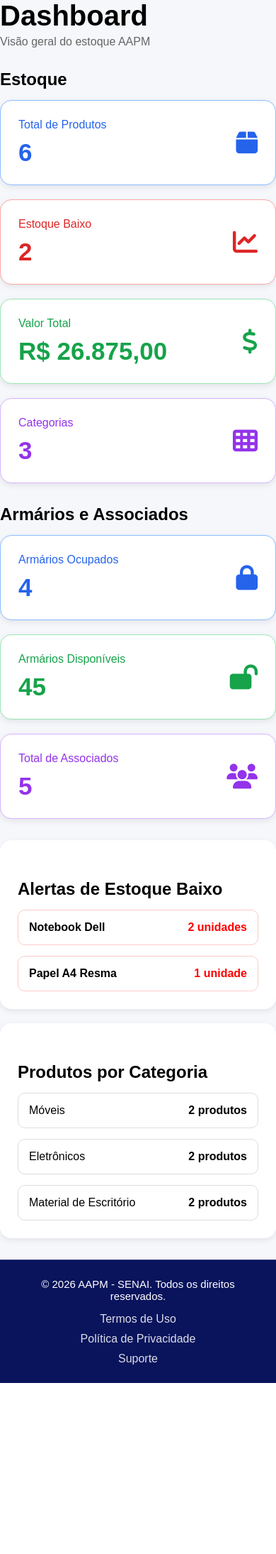
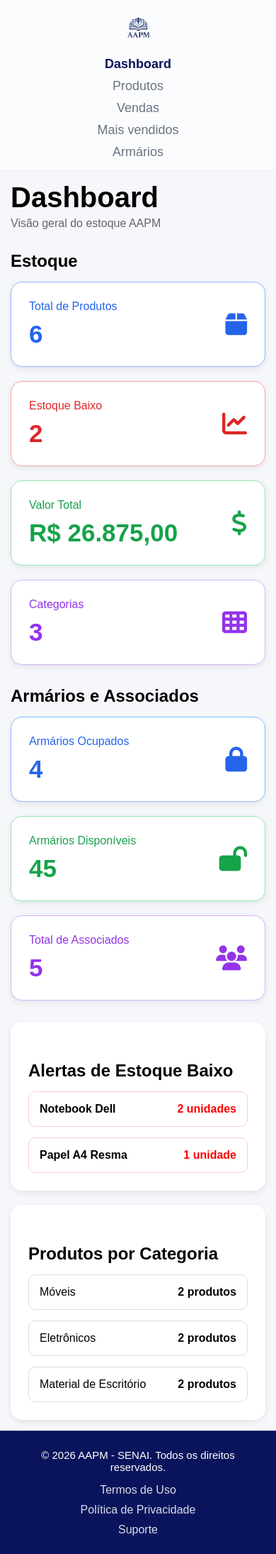
Before and after one commit to kazukiwi/Projeto-AAPM-Harity, a FastAPI app: template app/templates/dashboard.html in a window 390 px wide. Shown: the whole page at 71% size. Before the commit the page ends 1949 px from the top, so only its background shows below. Run offline with FastAPI, Linux system fonts and the light colour scheme; the template is opened without the code that fills it, so the values that code supplies are empty.

Commit message:
adiciona navbar responsiva e atualiza o dashboard com dados dinâmicos; ajusta estilos e estrutura do HTML

```diff
--- a/app/javascript/dashboard.js
+++ b/app/javascript/dashboard.js
@@ -1,22 +1,75 @@
-// Atualiza dashboard automaticamente (simulação)
+// 1. Simulação dos dados que o Admin vai inserir (ou que virão do banco de dados)
+const dadosDoAdmin = {
+    totalProdutos: 6,
+    estoqueBaixo: 2,
+    valorTotal: 26875.00,
+    totalCategorias: 3,
+    armariosOcupados: 4,
+    armariosDisponiveis: 45,
+    totalAssociados: 5,
 
-function atualizarDashboard() {
-    const totalProdutos = document.querySelector(".card.azul h3");
-    const estoqueBaixo = document.querySelector(".card.vermelho h3");
-    const valorTotal = document.querySelector(".card.verde h3");
-    const categorias = document.querySelector(".card.roxo h3");
+    // Lista de produtos com estoque baixo
+    alertas: [
+        { nome: "Notebook Dell", unidades: 2 },
+        { nome: "Papel A4 Resma", unidades: 1 }
+    ],
 
-    if (!totalProdutos || !estoqueBaixo || !valorTotal || !categorias) return;
+    // Lista de produtos por categoria
+    categorias: [
+        { nome: "Móveis", quantidade: 2 },
+        { nome: "Eletrônicos", quantidade: 2 },
+        { nome: "Material de Escritório", quantidade: 2 }
+    ]
+};
 
-    totalProdutos.innerText = Math.floor(Math.random() * 20);
-    estoqueBaixo.innerText = Math.floor(Math.random() * 5);
-    categorias.innerText = Math.floor(Math.random() * 10);
+// 2. Função que injeta esses dados no HTML da página
+function atualizarDashboard(dados) {
+    // Atualizando os cards superiores (Estoque)
+    document.getElementById("total-produtos").textContent = dados.totalProdutos;
+    document.getElementById("estoque-baixo").textContent = dados.estoqueBaixo;
+    document.getElementById("total-categorias").textContent = dados.totalCategorias;
 
-    console.log("Dashboard atualizado");
+    // Formatando o valor para a moeda Real (R$)
+    document.getElementById("valor-total").textContent = dados.valorTotal.toLocaleString('pt-BR', {
+        style: 'currency',
+        currency: 'BRL'
+    });
+
+    // Atualizando os cards do meio (Armários e Associados)
+    document.getElementById("armarios-ocupados").textContent = dados.armariosOcupados;
+    document.getElementById("armarios-disponiveis").textContent = dados.armariosDisponiveis;
+    document.getElementById("total-associados").textContent = dados.totalAssociados;
+
+    // --- Renderizando a lista de Alertas Dinamicamente ---
+    const containerAlertas = document.getElementById("lista-alertas");
+    containerAlertas.innerHTML = ""; // Limpa o container antes de colocar novos dados
+
+    dados.alertas.forEach(alerta => {
+        const divAlerta = document.createElement("div");
+        divAlerta.className = "alerta";
+        divAlerta.innerHTML = `
+            <strong>${alerta.nome}</strong>
+            <span>${alerta.unidades} ${alerta.unidades === 1 ? 'unidade' : 'unidades'}</span>
+        `;
+        containerAlertas.appendChild(divAlerta);
+    });
+
+    // --- Renderizando a lista de Categorias Dinamicamente ---
+    const containerCategorias = document.getElementById("lista-categorias");
+    containerCategorias.innerHTML = ""; // Limpa o container antes de colocar novos dados
+
+    dados.categorias.forEach(cat => {
+        const divCategoria = document.createElement("div");
+        divCategoria.className = "categoria";
+        divCategoria.innerHTML = `
+            <span>${cat.nome}</span>
+            <strong>${cat.quantidade} ${cat.quantidade === 1 ? 'produto' : 'produtos'}</strong>
+        `;
+        containerCategorias.appendChild(divCategoria);
+    });
 }
 
-// roda a cada 5 segundos
-setInterval(atualizarDashboard, 5000);
-
-// primeira execução imediata
-atualizarDashboard();
+// 3. Executa a função assim que a página carregar completamente
+document.addEventListener("DOMContentLoaded", () => {
+    atualizarDashboard(dadosDoAdmin);
+});
--- a/app/static/css/dashboard.css
+++ b/app/static/css/dashboard.css
@@ -8,12 +8,71 @@ body {
     font-family: Arial, sans-serif;
     background: #f5f7fb;
     min-height: 100vh;
+    display: flex;
+    flex-direction: column; /* Organiza o corpo em coluna: topo -> meio -> rodapé */
 }
 
+/* =========================
+   NAVBAR
+========================= */
+
+.navbar {
+    width: 100%;
+    height: 80px;
+    background-color: rgba(255, 255, 255, 0.6);
+    backdrop-filter: blur(10px);
+    -webkit-backdrop-filter: blur(10px);
+    display: flex;
+    justify-content: space-between; /* Mantém logo na esquerda e menu na direita */
+    align-items: center;
+    padding: 0 60px;
+    position: relative;
+    z-index: 10;
+    border-bottom: 1px solid rgba(0, 0, 0, 0.05);
+}
+
+.logo {
+    display: flex;
+    align-items: center;
+}
+
+.logo a {
+    display: flex;
+    align-items: center;
+}
+
+.logo img {
+    height: 75px; /* Tamanho maior ajustado */
+    width: auto;
+    display: block;
+}
+
+.menu {
+    display: flex;
+    gap: 35px;
+    list-style: none;
+}
+
+.menu a {
+    text-decoration: none;
+    color: #6b7280;
+    font-size: 18px;
+    transition: 0.3s;
+}
+
+.menu a:hover,
+.menu a.active {
+    color: #09145c;
+    font-weight: bold;
+}
+
+/* =========================
+   DASHBOARD CONTEÚDO (Conserta a rolagem)
+========================= */
+
 .dashboard {
-    display: flex;
-    flex-direction: column;
-    min-height: 100vh;
+    flex: 1; /* Faz o conteúdo ocupar todo o espaço restante e empurrar o rodapé para baixo */
+    padding: 30px;
 }
 
 .header h1 {
@@ -79,7 +138,6 @@ h2 {
     grid-template-columns: 1fr 1fr;
     gap: 20px;
     margin-top: 30px;
-    padding-bottom: 30px;
 }
 
 .panel {
@@ -122,7 +180,7 @@ h2 {
     color: white;
     padding: 25px 40px;
     border-top: 1px solid rgba(255, 255, 255, 0.2);
-    margin-top: auto;
+    margin-top: auto; /* Garante o rodapé na base caso a página tenha pouco conteúdo */
 }
 
 .footer-content {
@@ -149,18 +207,35 @@ h2 {
     transition: 0.3s;
 }
 
-.conteudo {
-    flex: 1;
-}
-
 .footer-links a:hover {
     color: white;
 }
 
 /* RESPONSIVO */
 @media(max-width:768px) {
+    .navbar {
+        padding: 15px 20px;
+        flex-direction: column;
+        height: auto;
+        gap: 15px;
+    }
+
+    .logo img {
+        height: 50px;
+    }
+
+    .menu {
+        flex-direction: column;
+        gap: 10px;
+        text-align: center;
+    }
+
     .bottom {
         grid-template-columns: 1fr;
+    }
+
+    .dashboard {
+        padding: 15px;
     }
 
     .footer-content {
--- a/app/templates/dashboard.html
+++ b/app/templates/dashboard.html
@@ -12,6 +12,26 @@
 
 <body>
 
+    <header>
+        <nav class="navbar">
+
+            <div class="logo">
+                <a href="#">
+                    <img src="/static/img/logo.png" alt="Logo AAPM">
+                </a>
+            </div>
+
+            <ul class="menu">
+                <li><a href="#" class="active">Dashboard</a></li>
+                <li><a href="#">Produtos</a></li>
+                <li><a href="#">Vendas</a></li>
+                <li><a href="#">Mais vendidos</a></li>
+                <li><a href="#">Armários</a></li>
+            </ul>
+
+        </nav>
+    </header>
+
     <div class="dashboard">
 
         <div class="header">
@@ -20,13 +40,11 @@
         </div>
 
         <h2>Estoque</h2>
-
         <div class="cards">
-
             <div class="card azul">
                 <div>
                     <span>Total de Produtos</span>
-                    <h3>6</h3>
+                    <h3 id="total-produtos">0</h3>
                 </div>
                 <i class="fa-solid fa-box"></i>
             </div>
@@ -34,7 +52,7 @@
             <div class="card vermelho">
                 <div>
                     <span>Estoque Baixo</span>
-                    <h3>2</h3>
+                    <h3 id="estoque-baixo">0</h3>
                 </div>
                 <i class="fa-solid fa-chart-line"></i>
             </div>
@@ -42,7 +60,7 @@
             <div class="card verde">
                 <div>
                     <span>Valor Total</span>
-                    <h3>R$ 26.875,00</h3>
+                    <h3 id="valor-total">R$ 0,00</h3>
                 </div>
                 <i class="fa-solid fa-dollar-sign"></i>
             </div>
@@ -50,21 +68,18 @@
             <div class="card roxo">
                 <div>
                     <span>Categorias</span>
-                    <h3>3</h3>
+                    <h3 id="total-categorias">0</h3>
                 </div>
                 <i class="fa-solid fa-table-cells"></i>
             </div>
-
         </div>
 
         <h2>Armários e Associados</h2>
-
         <div class="cards">
-
             <div class="card azul">
                 <div>
                     <span>Armários Ocupados</span>
-                    <h3>4</h3>
+                    <h3 id="armarios-ocupados">0</h3>
                 </div>
                 <i class="fa-solid fa-lock"></i>
             </div>
@@ -72,7 +87,7 @@
             <div class="card verde">
                 <div>
                     <span>Armários Disponíveis</span>
-                    <h3>45</h3>
+                    <h3 id="armarios-disponiveis">0</h3>
                 </div>
                 <i class="fa-solid fa-lock-open"></i>
             </div>
@@ -80,72 +95,42 @@
             <div class="card roxo">
                 <div>
                     <span>Total de Associados</span>
-                    <h3>5</h3>
+                    <h3 id="total-associados">0</h3>
                 </div>
                 <i class="fa-solid fa-users"></i>
             </div>
-
         </div>
 
         <div class="bottom">
-
             <div class="panel">
-
                 <div class="panel-header">
                     <h2>Alertas de Estoque Baixo</h2>
                 </div>
-
-                <div class="alerta">
-                    <strong>Notebook Dell</strong>
-                    <span>2 unidades</span>
-                </div>
-
-                <div class="alerta">
-                    <strong>Papel A4 Resma</strong>
-                    <span>1 unidade</span>
-                </div>
-
+                <div id="lista-alertas"></div>
             </div>
 
             <div class="panel">
-
                 <div class="panel-header">
                     <h2>Produtos por Categoria</h2>
                 </div>
-
-                <div class="categoria">
-                    <span>Móveis</span>
-                    <strong>2 produtos</strong>
-                </div>
-
-                <div class="categoria">
-                    <span>Eletrônicos</span>
-                    <strong>2 produtos</strong>
-                </div>
-
-                <div class="categoria">
-                    <span>Material de Escritório</span>
-                    <strong>2 produtos</strong>
-                </div>
-
+                <div id="lista-categorias"></div>
             </div>
         </div>
 
-        <footer class="main-footer">
-            <div class="footer-content">
-
-                <p>&copy; 2026 AAPM - SENAI. Todos os direitos reservados.</p>
-
-                <div class="footer-links">
-                    <a href="#">Termos de Uso</a>
-                    <a href="#">Política de Privacidade</a>
-                    <a href="#">Suporte</a>
-                </div>
-
-            </div>
-        </footer>
     </div>
 
+    <footer class="main-footer">
+        <div class="footer-content">
+            <p>&copy; 2026 AAPM - SENAI. Todos os direitos reservados.</p>
+            <div class="footer-links">
+                <a href="#">Termos de Uso</a>
+                <a href="#">Política de Privacidade</a>
+                <a href="#">Suporte</a>
+            </div>
+        </div>
+    </footer>
+
+    <script src="/static/js/dashboard.js"></script>
 </body>
 
 </html>
```
